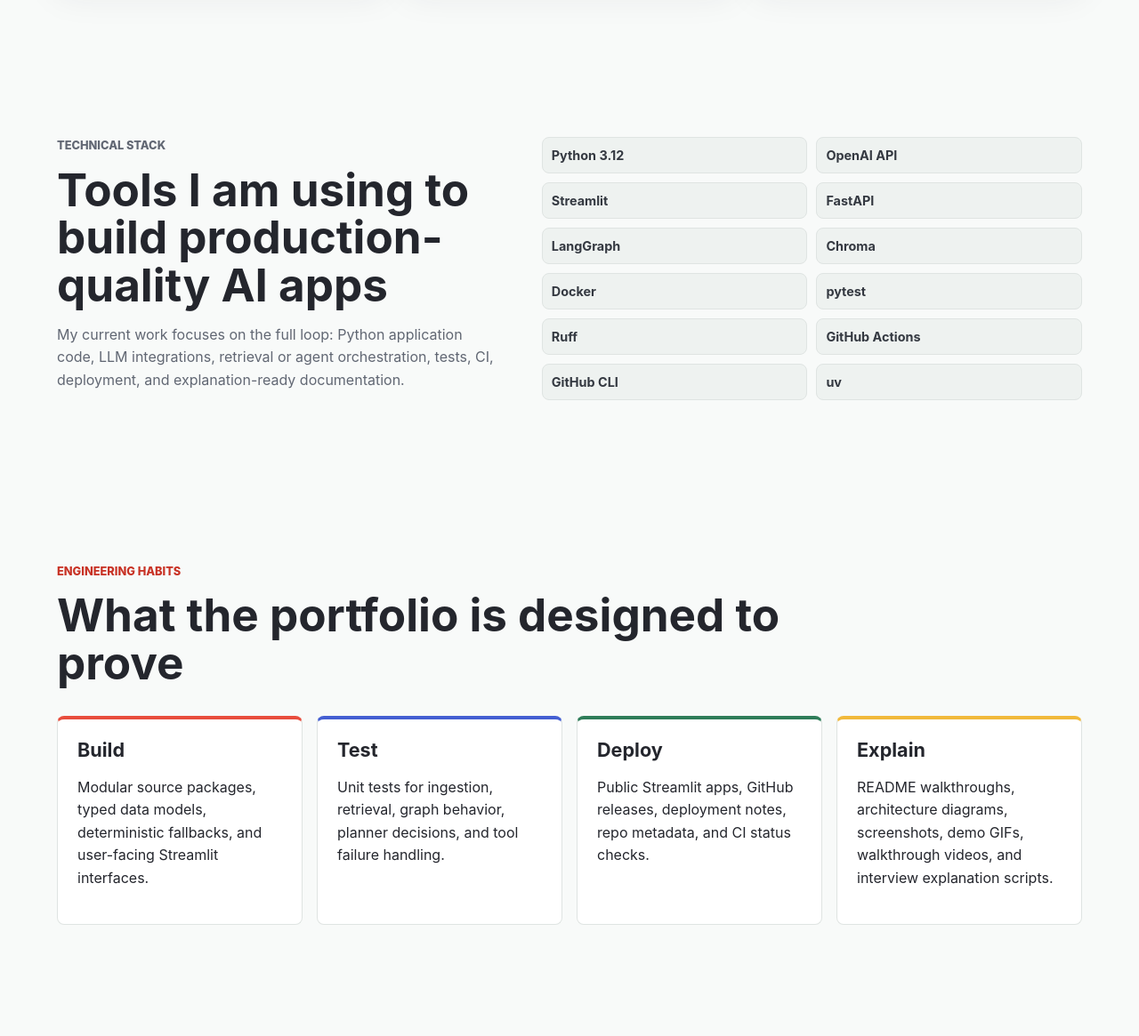
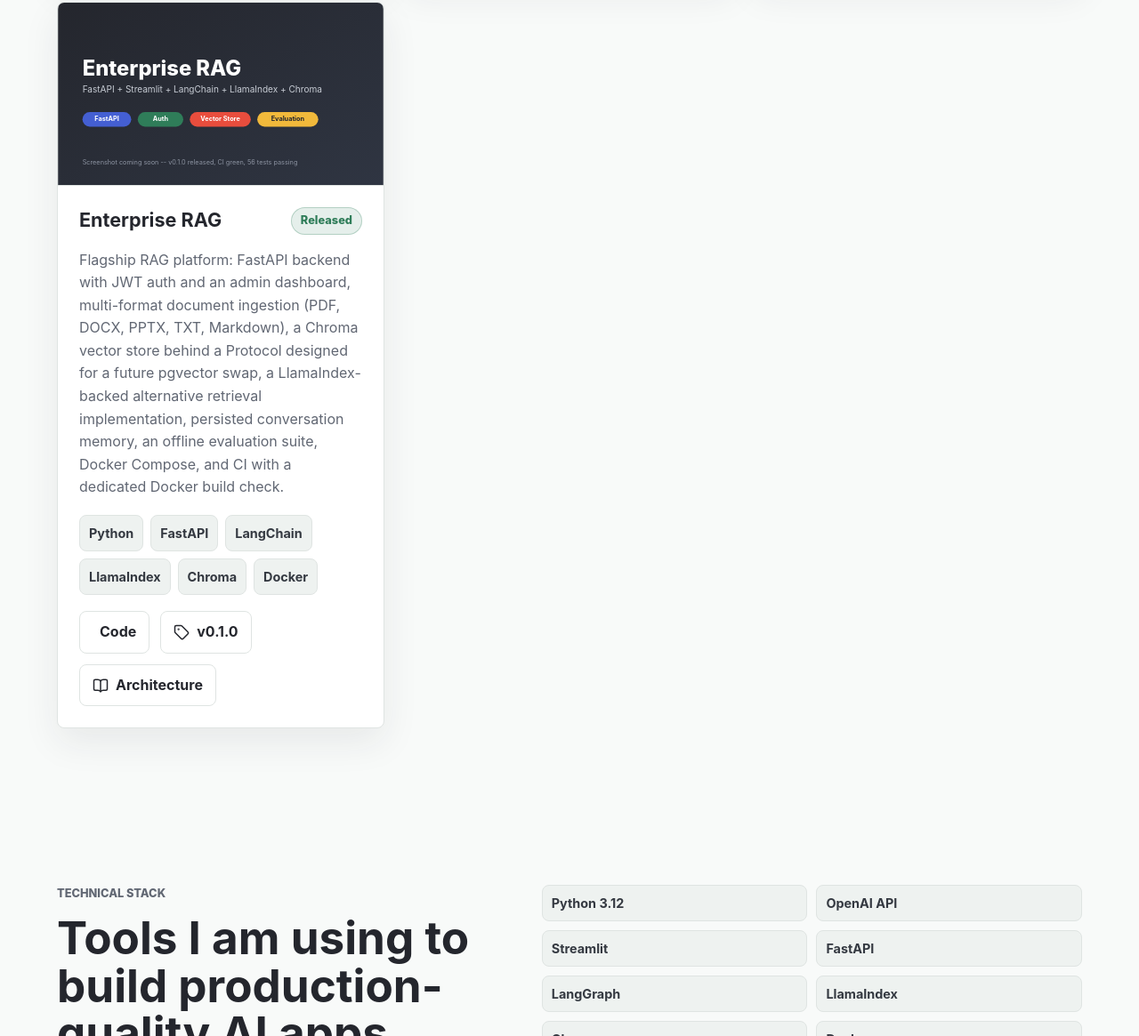
Before and after one commit to Tony-QianxiLU/portfolio, a plain HTML site: page index.html in a window 1280 px wide. Shown: the part 1635-2800 px from the top of the page at 89% size. Drawn offline with nearby package versions, Linux system fonts and the light colour scheme.

Commit message:
Add Enterprise RAG project card and update portfolio stats
New flagship project: FastAPI + Streamlit, JWT auth, LangChain/LlamaIndex
retrieval over Chroma, admin dashboard, evaluation suite (v0.1.0, 56 tests,
CI green). No live demo or screenshot yet -- uses a clearly-labeled
placeholder card instead of faking a UI screenshot; the Live demo link and
walkthrough video sections are intentionally omitted until those exist.

Updated proof-panel stats (4 apps, 119 tests) and tech stack to include
LlamaIndex, matching real repo state across all four featured projects.

```diff
--- a/index.html
+++ b/index.html
@@ -40,11 +40,11 @@
         </div>
         <div class="proof-panel" aria-label="Portfolio proof points">
           <div>
-            <span class="metric">3</span>
+            <span class="metric">4</span>
             <span class="label">production-minded AI apps</span>
           </div>
           <div>
-            <span class="metric">61</span>
+            <span class="metric">119</span>
             <span class="label">passing tests across featured repos</span>
           </div>
           <div>
@@ -174,6 +174,41 @@
               </div>
             </div>
           </article>
+
+          <article class="project-card">
+            <img src="assets/enterprise-rag-card.svg" alt="Enterprise RAG project card: FastAPI, Streamlit, LangChain, LlamaIndex, Chroma." loading="lazy">
+            <div class="project-body">
+              <div class="project-title-row">
+                <h3>Enterprise RAG</h3>
+                <span class="status">Released</span>
+              </div>
+              <p>
+                Flagship RAG platform: FastAPI backend with JWT auth and an admin dashboard, multi-format document ingestion (PDF, DOCX, PPTX, TXT, Markdown), a Chroma vector store behind a Protocol designed for a future pgvector swap, a LlamaIndex-backed alternative retrieval implementation, persisted conversation memory, an offline evaluation suite, Docker Compose, and CI with a dedicated Docker build check.
+              </p>
+              <ul class="tag-list" aria-label="Enterprise RAG technology stack">
+                <li>Python</li>
+                <li>FastAPI</li>
+                <li>LangChain</li>
+                <li>LlamaIndex</li>
+                <li>Chroma</li>
+                <li>Docker</li>
+              </ul>
+              <div class="link-row">
+                <a href="https://github.com/Tony-QianxiLU/enterprise-rag" target="_blank" rel="noreferrer" title="Open Enterprise RAG repository">
+                  <i data-lucide="github"></i>
+                  Code
+                </a>
+                <a href="https://github.com/Tony-QianxiLU/enterprise-rag/releases/tag/v0.1.0" target="_blank" rel="noreferrer" title="Open Enterprise RAG release">
+                  <i data-lucide="tag"></i>
+                  v0.1.0
+                </a>
+                <a href="https://github.com/Tony-QianxiLU/enterprise-rag/blob/main/docs/architecture.md" target="_blank" rel="noreferrer" title="Open Enterprise RAG architecture docs">
+                  <i data-lucide="book-open"></i>
+                  Architecture
+                </a>
+              </div>
+            </div>
+          </article>
         </div>
       </section>
 
@@ -191,6 +226,7 @@
           <span>Streamlit</span>
           <span>FastAPI</span>
           <span>LangGraph</span>
+          <span>LlamaIndex</span>
           <span>Chroma</span>
           <span>Docker</span>
           <span>pytest</span>
```
Also changed, not shown: resume.html (+9 -1 lines), assets/enterprise-rag-card.svg (added), 1 other file.
